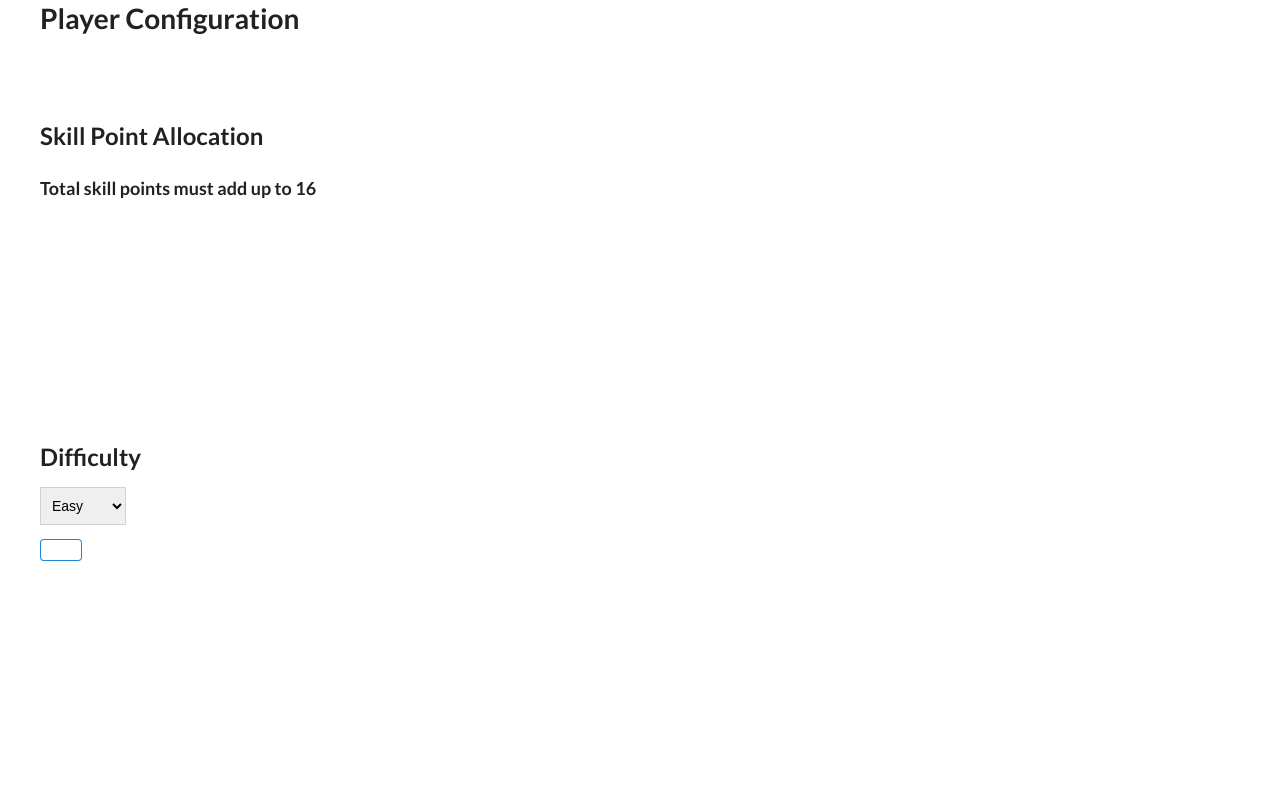
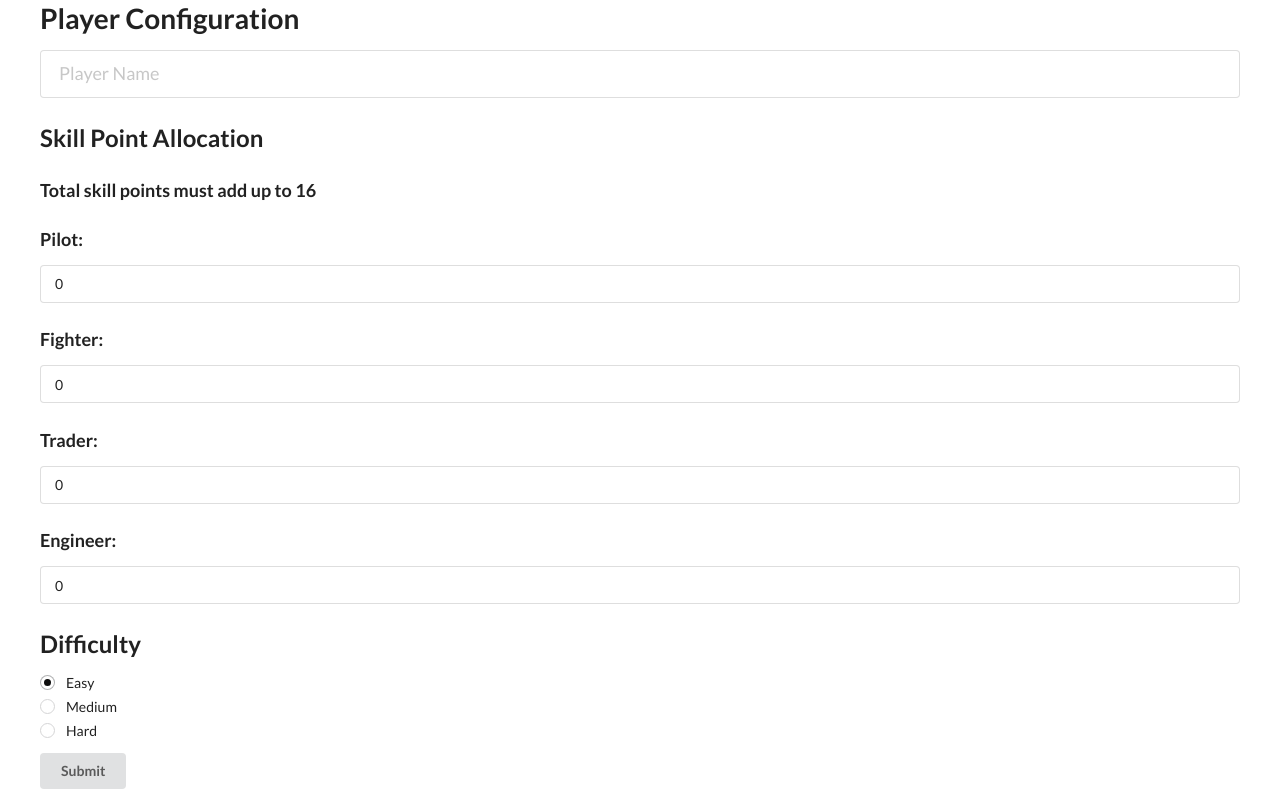
Before and after one commit to spacetrader-web/spacetrader-web.github.io, a Flask app: template app/templates/base.html in a window 1280 px wide. Run offline with Flask 2, Linux system fonts and the light colour scheme; the template is opened without the code that fills it, so the values that code supplies are empty; parts of the project's set-up code (start-up, migrations or seed data) failed here and were passed over; some libraries are stand-ins or nearby versions.

Commit message:
form posting working

```diff
--- a/app/app.py
+++ b/app/app.py
@@ -2,24 +2,58 @@ import pymongo
 from flask import Flask, request, jsonify, json, render_template, flash, redirect, url_for
 from pymongo import MongoClient
 # from app import app
-from app.player_form import Player
+from player_form import Player
 
 
 app = Flask(__name__)
 app.config['SECRET_KEY'] = 'any secret string'
+client = MongoClient("mongodb://admin:space123@ds145356.mlab.com:45356/spacetrader")
+db = client["spacetrader"]
+db.authenticate("admin","space123");
 
-client = pymongo.MongoClient("mongodb://admin:st@spacetrader-cluster-shard-00-00-yik2d.gcp.mongodb.net:27017,spacetrader-cluster-shard-00-01-yik2d.gcp.mongodb.net:27017,spacetrader-cluster-shard-00-02-yik2d.gcp.mongodb.net:27017/test?ssl=true&replicaSet=spacetrader-cluster-shard-0&authSource=admin&retryWrites=true")
-db = client.test
-print(db)
+
+
+print(db.users.find_one({}))
 
 
 
 @app.route('/')
 @app.route('/login', methods=['GET', 'POST'])
 def login():
+    """Login"""
     form = Player()
-    if form.validate_on_submit():
-        flash('Login requested for user {}'.format(
-            form.playerName.data, form.pilotSkill.data, form.traderSkill.data, form.engineerSkill.data, form.fighterSkill.data))
-        return redirect(url_for('base'))
-    return render_template('base.html',  title='Sign In', form=form)
+    # print(form)
+    # # if form.validate_on_submit():
+    # if request.method == 'POST':
+    #     if form.validate():
+    #         flash('Login requested for user {}'.format(
+    #             form.playerName.data, form.pilotSkill.data, form.traderSkill.data, form.engineerSkill.data, form.fighterSkill.data))
+    #         db.insert_one ({
+    #             '_id' : 1,
+    #             'name': form.playerName.data,
+    #             'pilot': form.pilotSkill.data,
+    #             'trader': form.traderSkill.data,
+    #             'engineer': form.engineerSkill.data,
+    #             'fighter': form.fighterSkill.data
+    #         })
+    #         print("player insert")
+    #         return render_template('main.html', form = form)
+    # print(db)
+    #dump()
+    return render_template('base.html', form = form )
+
+
+    # return render_template('base.html',  title='Sign In', form=form)
+@app.route('/add_player', methods=['POST'])
+def add_player():
+    print(request.form.to_dict())
+    db.users.insert_one(request.form.to_dict())
+    return "Success!"
+    #dump()
+
+if __name__ == "__main__":
+    app.run(debug=True)
+
+
+#rahulrajus
+#teamformation
--- a/app/templates/base.html
+++ b/app/templates/base.html
@@ -6,57 +6,109 @@
       integrity="sha256-hVVnYaiADRTO2PzUGmuLJr8BLUSjGIZsDYGmIJLv2b8="
       crossorigin="anonymous"></script>
 
+
    <body>
-  <BLOCKQUOTE> <h1> Player Configuration </h1>
-  <form action="" method="post" novalidate>
+      <div class="ui form">
+         <BLOCKQUOTE>
+            <h1> Player Configuration </h1>
+            <form action="/add_player" method="post" novalidate>
+              <div class="grouped fields">
                <h3>
-        {{form.playerName.label}}<br>
+                   <div class="field">
+
                   <div class="ui input">
-          {{form.playerName(size=32)}}<br>
-        </div> </h3>
+                     <input type="text" name="name" placeholder="Player Name">
+                  </div>
+
+                  </div>
+               </h3>
                <h2> Skill Point Allocation </h2>
                <h3> Total skill points must add up to 16 </h3>
-    <h3>   {{ form.pilotSkill.label }}<br>
+               <h3>
+                  Pilot:<br>
+               </h3>
+                 <div class="field">
                <div class="ui input">
+                  <input type="number" name="pilot" placeholder="Enter Skill Level" value="0" min="0" max="16">
+               </div>
+               </div>
+               <h3>
+                  Fighter:<br>
 
-          {{ form.pilotSkill(size=32)}} <br>
+               </h3>
+                 <div class="field">
+               <div class="ui input">
+                  <input type="number" name="fighter" placeholder="Enter Skill Level" value="0" min="0" max="16">
                </div>
+               </div>
+               <h3>
+                  Trader:<br>
                </h3>
-    <h3> {{ form.fighterSkill.label }} <br>
+                 <div class="field">
                <div class="ui input">
-          {{ form.fighterSkill(size=32)}}
+                  <input type="number" name="trader" placeholder="Enter Skill Level" value="0" min="0" max="16">
                </div>
+               </div>
+               <h3>
+                  Engineer:<br>
+
                </h3>
-    <h3> {{ form.traderSkill.label }} <br>
+                 <div class="field">
                <div class="ui input">
-          {{ form.traderSkill(size=32)}}
+                  <input type="number" name="engineer" placeholder="Enter Skill Level" value="0" min="0" max="16">
                </div>
-    </h3>
-    <h3> {{ form.engineerSkill.label }} <br>
-        <div class="ui input">
-          {{ form.traderSkill(size=32)}}
                </div>
-    </h3>
-    <h2> Difficulty </h2>
-                <select class="ui dropdown">
-      <option value="2">Easy</option>
-      <option value="1">Medium</option>
-      <option value="0">Difficult</option>
-    </select>
-    </div>
-    <p></p>
-    <button type="button" class="ui primary basic button">{{ form.submit() }}</button>
 
 
+               <h2> Difficulty </h2>
+
+                  <div class="field">
+                     <div class="ui radio checkbox">
+                        <input type="radio" name="difficulty" checked="checked">
+                        <label>Easy</label>
+                     </div>
+                  </div>
+                  <div class="field">
+                     <div class="ui radio checkbox">
+                        <input type="radio" name="difficulty">
+                        <label>Medium</label>
+                     </div>
+                  </div>
+                  <div class="field">
+                     <div class="ui radio checkbox">
+                        <input type="radio" name="difficulty">
+                        <label>Hard</label>
+                     </div>
+                  </div>
+
+               <p></p>
+               <input type="submit" value="Submit" class="ui button" />
+              </div>
+            </form>
+
+         </BLOCKQUOTE>
+      </div>
+   </body>
+
+   <!-- <body>
+     <form class="ui form" action="/add_player" method="post" novalidate>
+  <div class="field">
+    <label>First Name</label>
+    <input type="text" name="first-name" placeholder="First Name">
+  </div>
+  <div class="field">
+    <label>Last Name</label>
+    <input type="text" name="last-name" placeholder="Last Name">
+  </div>
+  <div class="field">
+    <div class="ui checkbox">
+      <input type="checkbox" tabindex="0" class="hidden">
+      <label>I agree to the Terms and Conditions</label>
+    </div>
+  </div>
+  <button class="ui button" type="submit">Submit</button>
+</form>
 
 
-
-  </form>
-  {% block content %}{% endblock %}
-  </BLOCKQUOTE>
-</body>
-
-
-
-
+  </body> -->
 </html>
--- /dev/null
+++ b/app/templates/main.html
@@ -0,0 +1,4 @@
+<head>
+<h1> Configured </h1>
+<p> {{form.playerName.data}}</p>
+</head>
```
Also changed, not shown: app/player_form.py (+9 -4 lines). Lines whose indentation alone changed are shown as unchanged.
